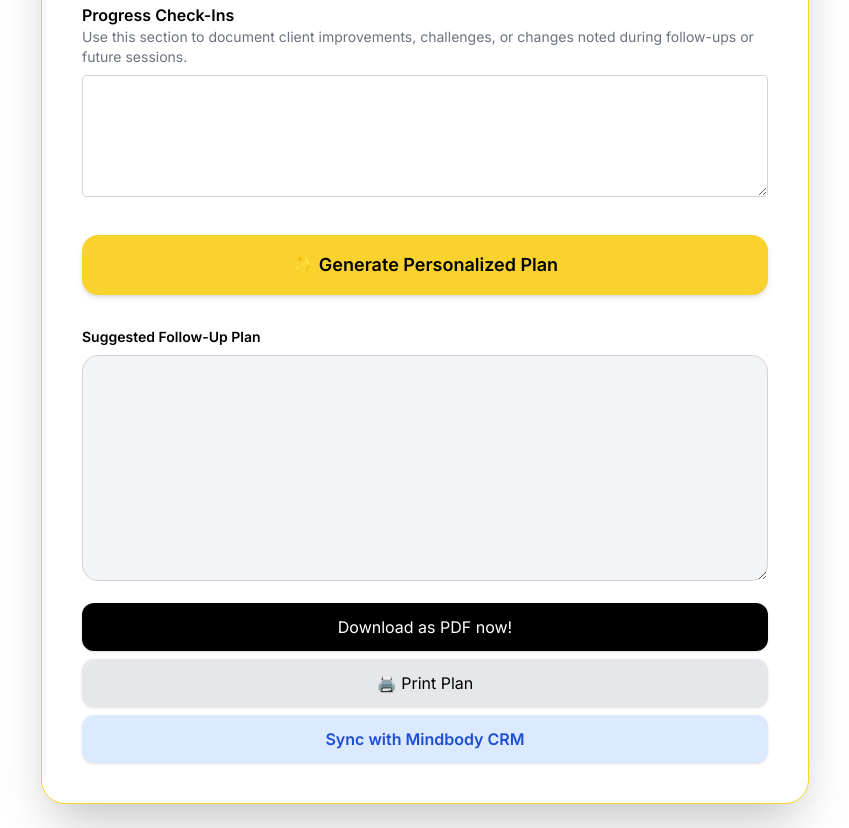
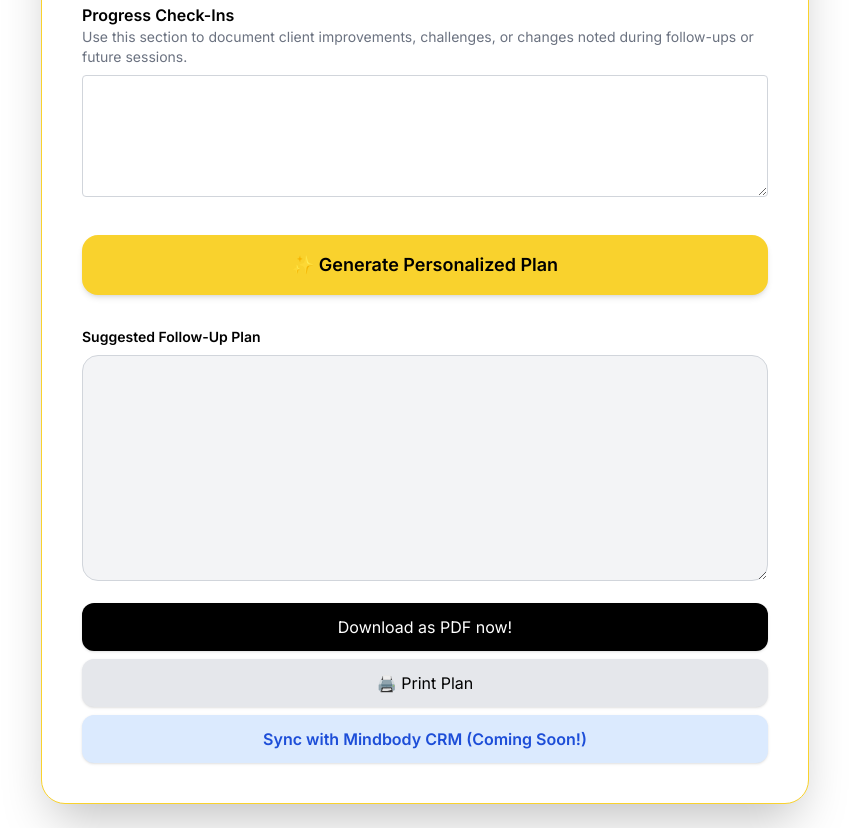
Before and after one commit to matthewccecil/stretch-planner, a plain HTML site: page index.html in a window 1280 px wide. Shown: the part 732-1560 px from the top of the page, without its empty margins (215-1064 px from the left). Drawn offline with nearby package versions, Linux system fonts and the light colour scheme.

Commit message:
Update index.html

```diff
--- a/index.html
+++ b/index.html
@@ -153,7 +153,7 @@
         <button type="button" id="syncMindyBodyBtn" disabled
   class="mt-2 w-full bg-blue-100 text-blue-700 font-semibold py-3 rounded-xl shadow focus:outline-none"
   title="Coming soon!">
-  Sync with Mindbody CRM
+  Sync with Mindbody CRM (Coming Soon!)
 </button>
       </section>
     </form>
```
